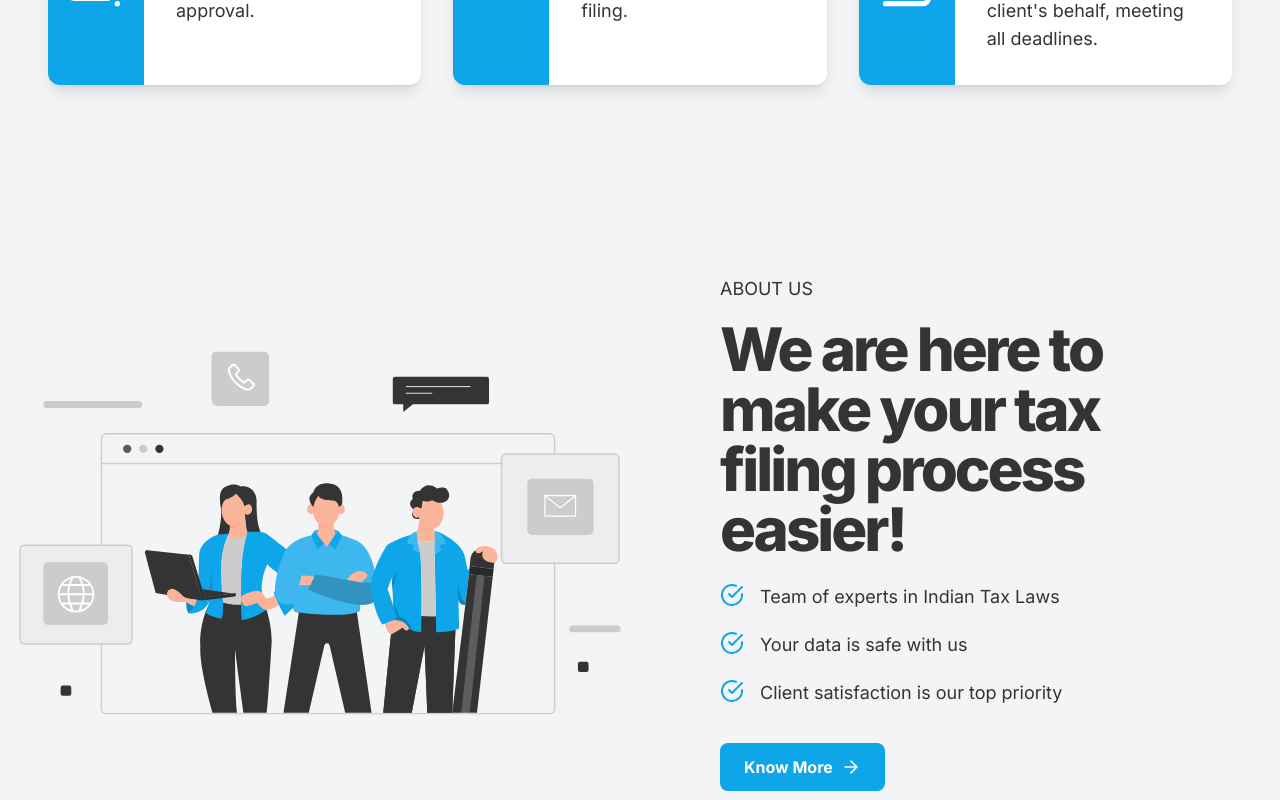
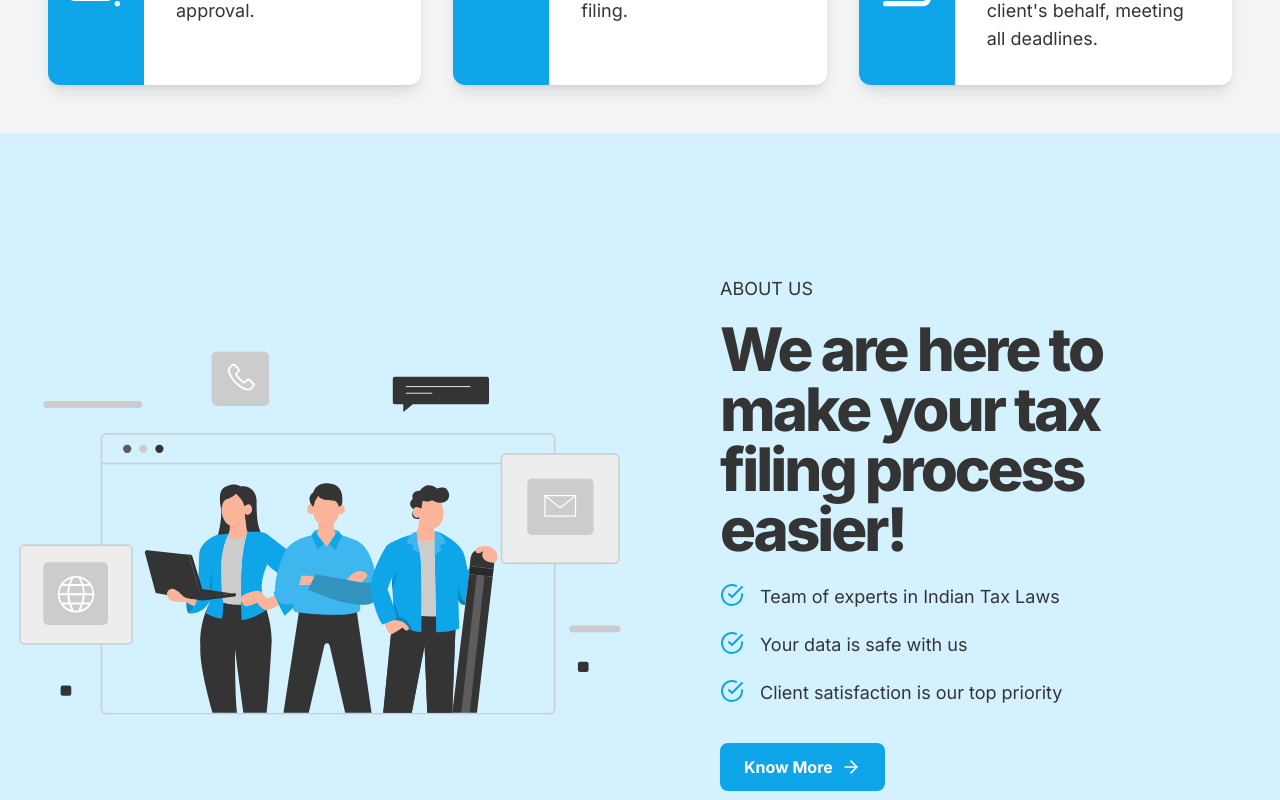
Before and after one commit to itrmitra/itrmitra, a Next.js app: page / in a window 1280 px wide. Shown: the part 2460-3260 px from the top of the page. Built offline with nearby package versions, Linux system fonts and the light colour scheme.

Commit message:
add light brand color to about us section

```diff
--- a/src/components/info-sections/aboutus-section.tsx
+++ b/src/components/info-sections/aboutus-section.tsx
@@ -5,7 +5,7 @@
 
 export default function AboutUsSection() {
     return (
-        <div className="flex flex-col items-center py-8 md:min-h-screen  md:flex-row md:py-0">
+        <div className="flex flex-col items-center bg-light-brand py-8  md:min-h-screen md:flex-row md:py-0">
             <div className="mb-8 flex-1 md:mb-0">
                 <img src="/meet-the-team.svg" className="h-52 md:h-auto" alt="Teamwork" />
             </div>
```
